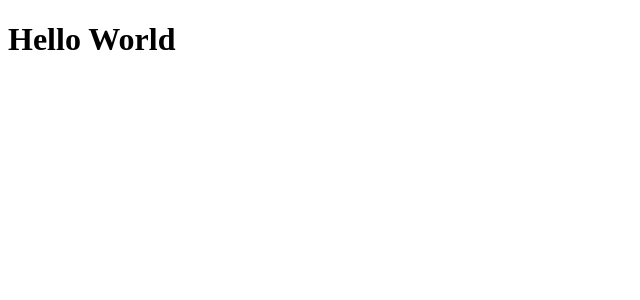
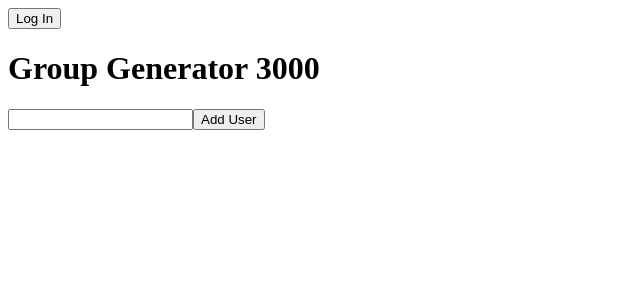
Before and after one commit to jennclee/GroupGenerator3000, a React app: page / in a window 1280 px wide. Shown: the top 300 px of the page, without its empty margins (0-640 px from the left). Built offline with nearby package versions, Linux system fonts and the light colour scheme; the HTML template or start-up script is replaced by a standard one.

Commit message:
Implement add user component

```diff
--- a/client/src/app.jsx
+++ b/client/src/app.jsx
@@ -1,20 +1,39 @@
 import React from 'react';
 import ReactDOM from 'react-dom';
+import AddUser from './components/AddUser.jsx';
+import GroupList from './components/GroupList.jsx';
 
-const axios = require('axios');
+// const axios = require('axios');
 
 class Main extends React.Component {
   constructor(props) {
     super(props);
     this.state = {
+      users: [],
+      groups: [],
+    };
+    this.handleOnAdd = this.handleOnAdd.bind(this);
+  }
 
-    };
+  handleOnAdd(user) {
+    const newList = this.state.users;
+    newList.push(user);
+    this.setState({
+      users: newList,
+    });
   }
 
   render() {
     return (
       <div>
-        <h1>Hello World</h1>
+        <div className="navbar">
+          <button onClick={this.handleOnLogin} type="submit">Log In</button>
+          <h1>Group Generator 3000</h1>
+          <AddUser add={this.handleOnAdd} />
+        </div>
+        <div>
+          <GroupList names={this.state.users} />
+        </div>
       </div>
     );
   }
--- /dev/null
+++ b/client/src/components/AddUser.jsx
@@ -0,0 +1,35 @@
+import React from 'react';
+
+export default class AddUser extends React.Component {
+  constructor(props) {
+    super(props);
+    this.state = {
+      user: ''
+    };
+    this.handleOnChange = this.handleOnChange.bind(this);
+    this.handleOnSubmit = this.handleOnSubmit.bind(this);
+  }
+
+  handleOnChange(event) {
+    this.setState({
+      user: event.target.value
+    });
+  }
+
+  handleOnSubmit(event) {
+    event.preventDefault();
+    this.props.add(this.state.user);
+    document.getElementById('userForm').reset();
+  }
+
+  render() {
+    return (
+      <div>
+        <form id="userForm">
+          <input onChange={this.handleOnChange} type="text" />
+          <button onClick={this.handleOnSubmit} type="submit">Add User</button>
+        </form>
+      </div>
+    );
+  }
+}
--- /dev/null
+++ b/client/src/components/GroupList.jsx
@@ -0,0 +1,19 @@
+import React from 'react';
+
+export default class GroupList extends React.Component {
+  constructor(props) {
+    super(props);
+  }
+
+  render() {
+    return (
+      <div>
+        <ul>
+          {this.props.names.map((name) => (
+            <li key={name}>{name}</li>
+          ))}
+        </ul>
+      </div>
+    );
+  }
+}
```
